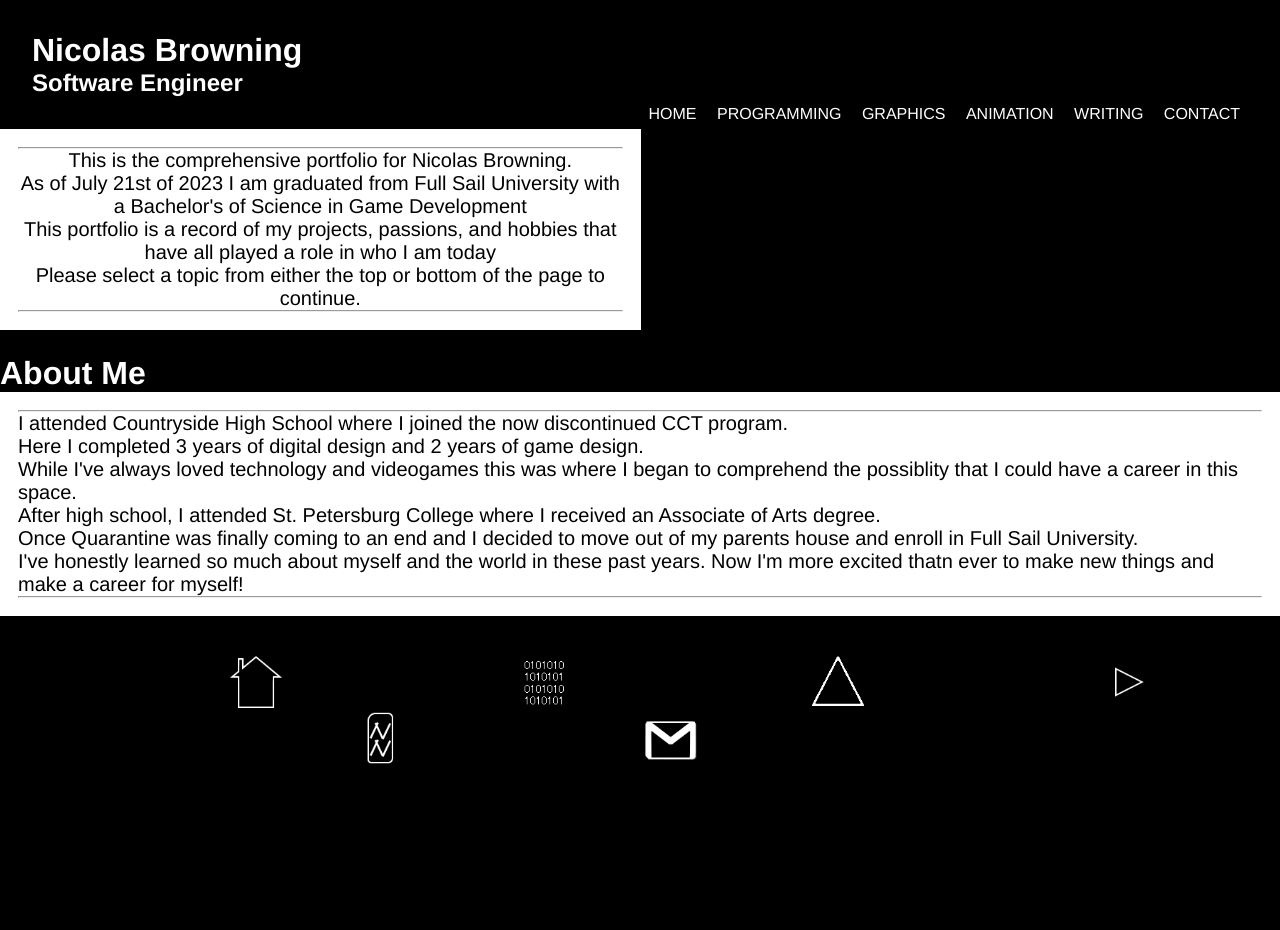
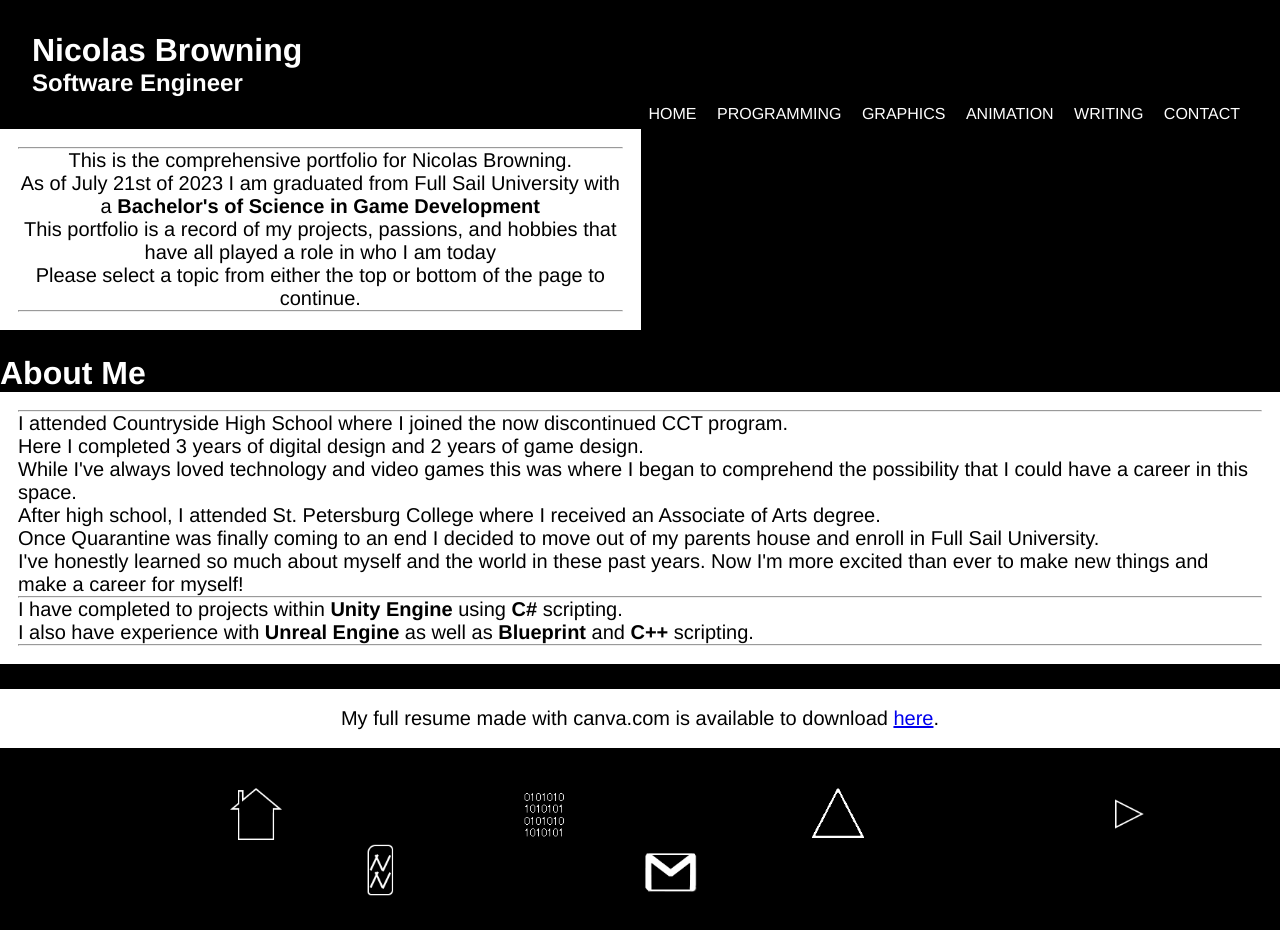
Before and after one commit to NicolasBrowning/NicolasBrowning.github.io, a plain HTML site: page index.html in a window 1280 px wide. Before the commit the page ends 800 px from the top, so only its background shows below. Drawn offline with Linux system fonts and the light colour scheme.

Commit message:
spellchecks and resume added

```diff
--- a/index.html
+++ b/index.html
@@ -62,7 +62,7 @@ function MM_swapImage() { //v3.0
 
 <div class="border"><hr>
 	<p>This is the comprehensive portfolio for Nicolas Browning.</p>
-	<p>As of July 21st of 2023 I am graduated from Full Sail University with a Bachelor's of Science in Game Development</p>
+	<p>As of July 21st of 2023 I am graduated from Full Sail University with a <b>Bachelor's of Science in Game Development</b></p>
 	<p>This portfolio is a record of my projects, passions, and hobbies that have all played a role in who I am today</p>
 	<p>Please select a topic from either the top or bottom of the page to continue. <hr></p>
 </div>
@@ -72,11 +72,18 @@ function MM_swapImage() { //v3.0
 <div class="about"><hr>
 	<p>I attended Countryside High School where I joined the now discontinued CCT program.</p>
 	<p>Here I completed 3 years of digital design and 2 years of game design.</p>
-	<p>While I've always loved technology and videogames this was where I began to comprehend the possiblity that I could have a career in this space.</p>
+	<p>While I've always loved technology and video games this was where I began to comprehend the possibility that I could have a career in this space.</p>
 	<p>After high school, I attended St. Petersburg College where I received an Associate of Arts degree.</p>
-	<p>Once Quarantine was finally coming to an end and I decided to move out of my parents house and enroll in Full Sail University.</p>
-	<p>I've honestly learned so much about myself and the world in these past years. Now I'm more excited thatn ever to make new things and make a career for myself!</p>
+	<p>Once Quarantine was finally coming to an end I decided to move out of my parents house and enroll in Full Sail University.</p>
+	<p>I've honestly learned so much about myself and the world in these past years. Now I'm more excited than ever to make new things and make a career for myself!</p>
+	<hr>
+	<p>I have completed to projects within <b>Unity Engine</b> using <b>C#</b> scripting.</p>
+	<p>I also have experience with <b>Unreal Engine</b> as well as <b>Blueprint</b> and <b>C++</b> scripting.</p>
 	<p><hr></p>
+</div>
+
+<div class="border">
+	<p>My full resume made with canva.com is available to download <a href="Nicolas_Browning_Resume.pdf">here</a>.</p>
 </div>
 
 </html>
```
Also changed, not shown: Programming.html (+1 -1 lines), contactpage.html (+2 -0 lines), 1 other file.
